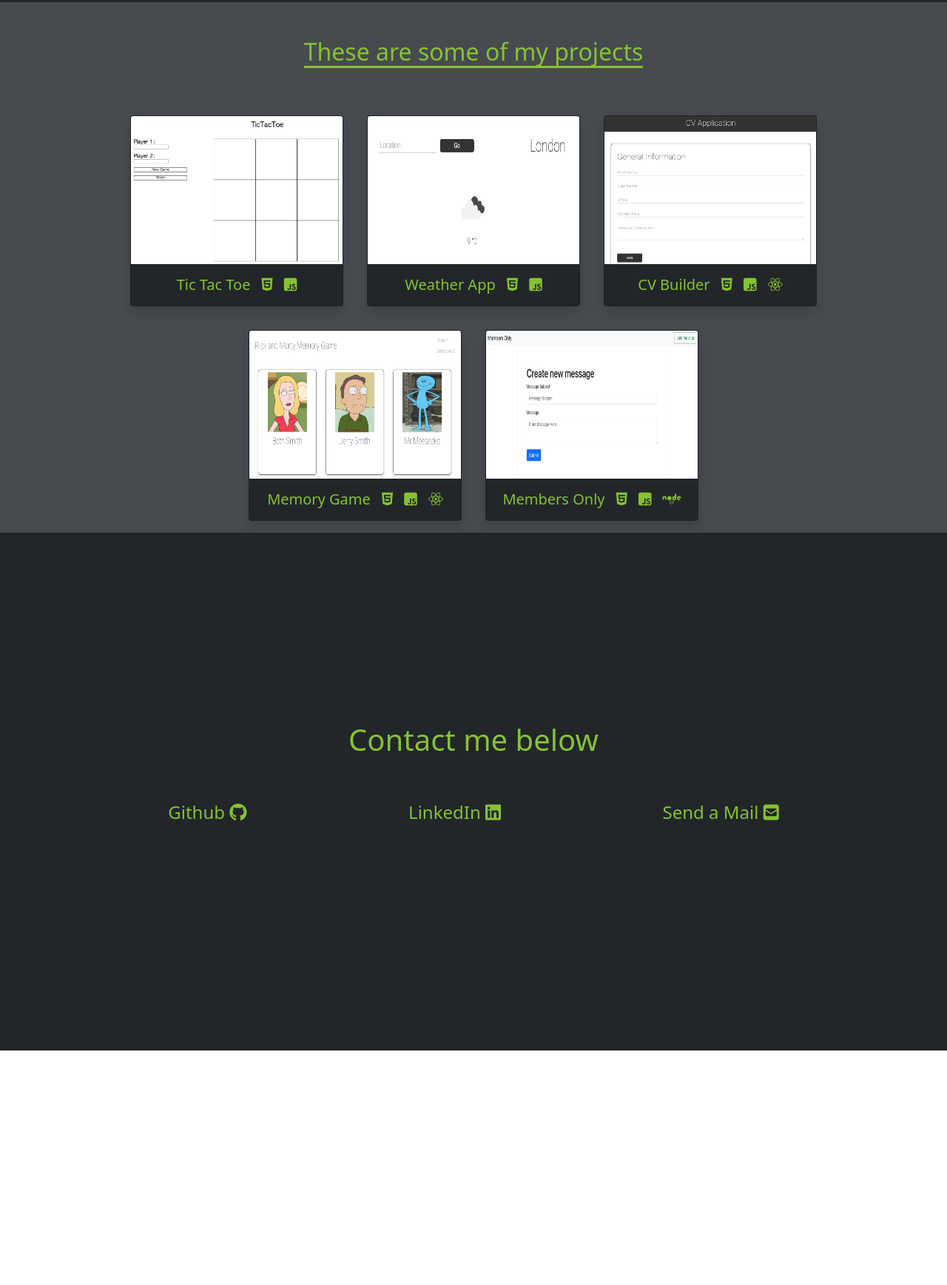
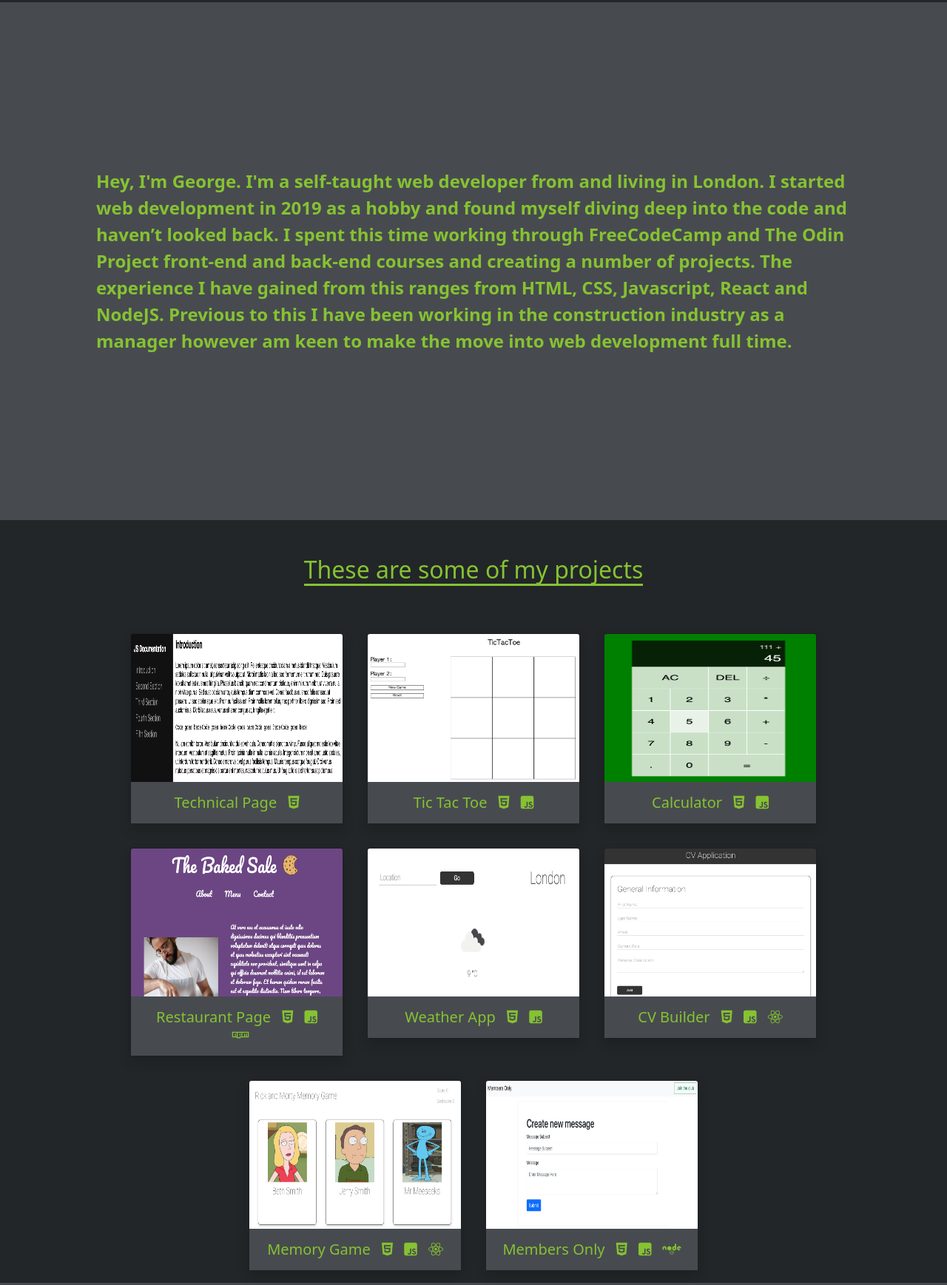
Before and after one commit to GeorgeWalkerDev/Ge0w.github.io, a plain HTML site: page index.html in a window 1280 px wide. Shown: the part 797-2534 px from the top of the page at 74% size. Before the commit the page ends 2217 px from the top, so only its background shows below. Drawn offline with nearby package versions, Linux system fonts and the light colour scheme.

Commit message:
Summary section added

```diff
--- a/index.html
+++ b/index.html
@@ -3,7 +3,7 @@
     <head>
         <meta charset="utf-8">
         <meta http-equiv="X-UA-Compatible" content="IE=edge">
-        <title>George Walker Portfolio</title>
+        <title>Portfolio</title>
         <meta name="description" content="">
         <meta name="viewport" content="width=device-width, initial-scale=1">
         <link rel="stylesheet" href="styles.css">
@@ -35,16 +35,39 @@
       </nav>
       <main>
         <section class="d-flex flex-column align-items-center justify-content-center welcome-section" id="welcome-section">
-          <h1 class="d-flex justify-content-center">
-              Hey I am George
-          </h1>
-          <h2 class="d-flex justify-content-center">
-              A Web Developer
-          </h2>
+          <div class="d-flex container justify-content-around align-items-center">
+            <div class="d-flex flex-column">
+              <h1 class="text-center">Hey I am George</h1>
+              <h2 class="text-center">A Web Developer</h2>
+            </div>
+            <img src="/images/profile.jpeg">
+          </div>
+        </section>
+        <section class="summary-section d-flex align-items-center">
+          <div class="container">
+            <p class="p-5"><b>
+              Hey, I'm George. I'm a self-taught web developer from and living in London.
+              I started web development in 2019 as a hobby and found myself diving deep into the code and haven’t looked back.
+              I spent this time working through FreeCodeCamp and The Odin Project front-end and back-end courses and creating a number of projects.
+              The experience I have gained from this ranges from HTML, CSS, Javascript, React and NodeJS.
+              Previous to this I have been working in the construction industry as a manager however am keen to make the move into web development full time.</b>
+            </p>
+          </div>
         </section>
         <section class="d-flex flex-column align-items-center project-section" id="project-section">
             <h2 class="m-5 project-header">These are some of my projects</h1>
             <div class="container d-flex flex-wrap justify-content-center">
+              <a href="#" target="_blank">
+                <div class="card shadow">
+                    <img class="card-img-top" src="/images/Tech_Page.png" alt="TicTacToe">
+                    <div class="card-body project">
+                      <h5 class="text-justify">
+                        Technical Page
+                        <i class="fab fa-html5"></i>
+                      </h5>
+                    </div>
+                </div>
+              </a>
               <a href="#" target="_blank">
                 <div class="card shadow">
                     <img class="card-img-top" src="/images/TicTacToe.png" alt="TicTacToe">
@@ -53,6 +76,31 @@
                         Tic Tac Toe
                         <i class="fab fa-html5"></i>
                         <i class="fab fa-js-square"></i>
+                      </h5>
+                    </div>
+                </div>
+              </a>
+              <a href="#" target="_blank">
+                <div class="card shadow">
+                    <img class="card-img-top" src="/images/Calculator.png" alt="TicTacToe">
+                    <div class="card-body project">
+                      <h5 class="text-justify">
+                        Calculator
+                        <i class="fab fa-html5"></i>
+                        <i class="fab fa-js-square"></i>
+                      </h5>
+                    </div>
+                </div>
+              </a>
+              <a href="#" target="_blank">
+                <div class="card shadow">
+                    <img class="card-img-top" src="/images/Restaurant_Page.png" alt="TicTacToe">
+                    <div class="card-body project">
+                      <h5 class="text-justify">
+                        Restaurant Page
+                        <i class="fab fa-html5"></i>
+                        <i class="fab fa-js-square"></i>
+                        <i class="fab fa-npm"></i>
                       </h5>
                     </div>
                 </div>
@@ -111,7 +159,7 @@
             </div>
           </div>
         </section>
-        <section class="d-flex flex-column align-items-center justify-content-center welcome-section" id="contact-section">
+        <section class="d-flex flex-column align-items-center justify-content-center" id="contact-section">
           <h1>Contact me below</h1>
           <div class="container d-flex justify-content-around p-5">
             <a href="#" target="_blank">
--- a/package.json
+++ /dev/null
@@ -1,5 +0,0 @@
-{
-  "dependencies": {
-    "@fortawesome/fontawesome-free": "^5.15.4"
-  }
-}
--- a/styles.css
+++ b/styles.css
@@ -54,10 +54,26 @@ main {
   color: var(--main-font-color);
 }
 
+.welcome-section img {
+  border-radius: 50%;
+}
+
+.summary-section {
+  min-height: calc(100vh - 100px);
+  height: auto;
+  background-color: var(--secondary-bg-color);
+  color: var(--main-font-color);
+}
+
+.summary-section p {
+  font-size: 1.5rem;
+  margin-bottom: 0;
+}
+
 .project-section {
   min-height: calc(100vh - 100px);
   height: auto;
-  background-color: var(--secondary-bg-color);
+  background-color: var(--main-bg-color);
   color: var(--main-font-color);
 }
 
@@ -69,6 +85,11 @@ main {
 .card {
   margin: 1rem;
   width: 18rem;
+}
+
+.project-section a:hover {
+  transform: scale(1.05);
+  cursor: pointer;
 }
 
 .card-body {
@@ -93,11 +114,11 @@ main {
 
 .card-border {
   border-radius: 2px;
-  border-color: var(--main-bg-color);
+  border-color: var(--secondary-bg-color);
 }
 
 .project {
-  background-color: var(--main-bg-color);
+  background-color: var(--secondary-bg-color);
   color: var(--main-font-color);
 }
 
@@ -109,6 +130,12 @@ main {
   border-bottom: 3px solid var(--main-font-color);
 }
 
+#contact-section {
+  height: calc(100vh - 100px);
+  background-color: var(--secondary-bg-color);
+  color: var(--main-font-color);
+}
+
 #contact-section a {
   color: var(--main-font-color);
   font-size: 1.5rem;
```
Also changed, not shown: icons/html.png (deleted), icons/javascript.png (deleted), icons/mongodb.png (deleted), icons/nodejs.png (deleted), icons/react.png (deleted), images/Calculator.png (added), images/Restaurant_Page.png (added), images/Tech_Page.png (added), images/profile.jpeg (added), 3 other files.
